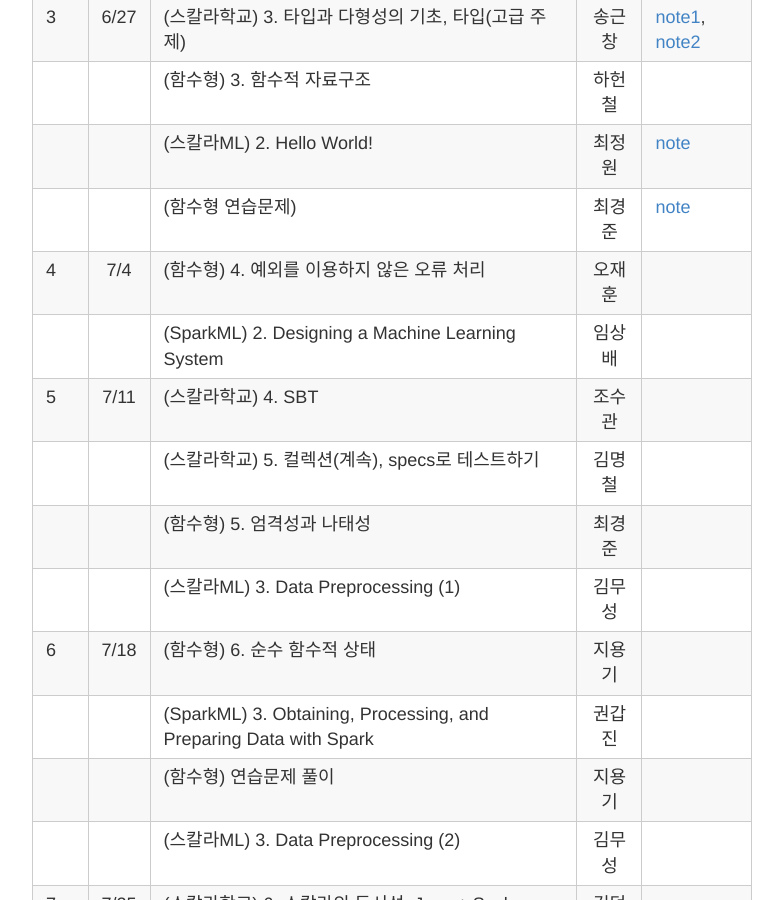
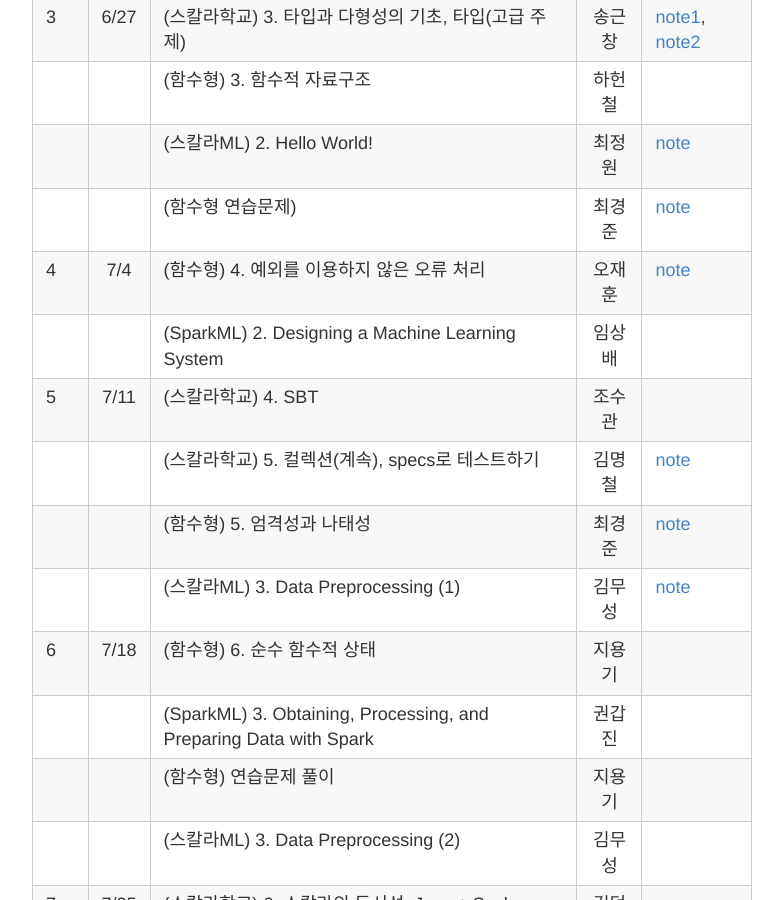
Before and after one commit to sezinie/ScalaML, a Jekyll site: the page built from _posts/2015-12-1-SCHEDULE.md, in a window 1280 px wide and 900 px high, scrolled down 2158 px. Shown: the whole window, without its empty margins (248-1031 px from the left). Built offline with Jekyll 4.4.1, drawn with Linux system fonts in a browser that asks for light colours; Markdown is read by kramdown in place of the engine named in the settings.

Commit message:
Update 2015-12-1-SCHEDULE.md

```diff
--- a/_posts/2015-12-1-SCHEDULE.md
+++ b/_posts/2015-12-1-SCHEDULE.md
@@ -55,12 +55,12 @@ title: 스터디 일정 & 커리큘럼 & 발표자료
 |   |    |(함수형) 3. 함수적 자료구조 |하헌철||
 |   |    |(스칼라ML) 2. Hello World! |최정원|[note](http://nbviewer.ipython.org/github/psygrammer/ScalaML/blob/master/part1/study03/ScalaML/Ch2.%20H...hello%20World.ipynb)|
 |   |    |(함수형 연습문제) |최경준|[note](http://nbviewer.ipython.org/github/psygrammer/ScalaML/blob/master/part1/study03/ex/Third%20Week%20-%20Functional%20Programming%20Exercise.ipynb)|
-| 4 |7/4 |(함수형) 4. 예외를 이용하지 않은 오류 처리 |오재훈| |
+| 4 |7/4 |(함수형) 4. 예외를 이용하지 않은 오류 처리 |오재훈|[note](http://nbviewer.ipython.org/github/psygrammer/ScalaML/blob/master/part1/study04/func/Functional%20Chapter%204%20-%20Error%20Handling%20without%20Exception.ipynb) |
 |   |    |(SparkML) 2. Designing a Machine Learning System |임상배||
 | 5 |7/11|(스칼라학교) 4. SBT |조수관| |
-|   |    |(스칼라학교) 5. 컬렉션(계속), specs로 테스트하기 |김명철||
-|   |    |(함수형) 5. 엄격성과 나태성 |최경준||
-|   |    |(스칼라ML) 3. Data Preprocessing (1) |김무성||
+|   |    |(스칼라학교) 5. 컬렉션(계속), specs로 테스트하기 |김명철|[note](http://nbviewer.ipython.org/github/psygrammer/ScalaML/blob/master/part1/study05/scala_basic/ch5_Collection2%2C%20Specs.ipynb)|
+|   |    |(함수형) 5. 엄격성과 나태성 |최경준|[note](http://nbviewer.ipython.org/github/psygrammer/ScalaML/blob/master/part1/study05/func/Chapter5%20-%20Strictness%20and%20Laziness.ipynb)|
+|   |    |(스칼라ML) 3. Data Preprocessing (1) |김무성|[note](http://nbviewer.ipython.org/github/psygrammer/ScalaML/blob/master/part1/study05/scalaml/03_Data_Preprocessing.ipynb)|
 | 6 |7/18|(함수형) 6. 순수 함수적 상태 |지용기| |
 |   |    |(SparkML) 3. Obtaining, Processing, and Preparing Data with Spark |권갑진||
 |   |    |(함수형) 연습문제 풀이 |지용기||
```
